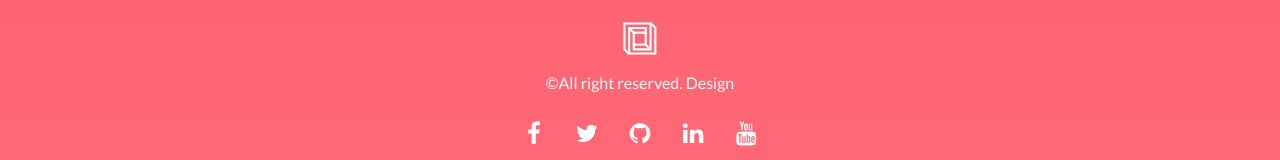
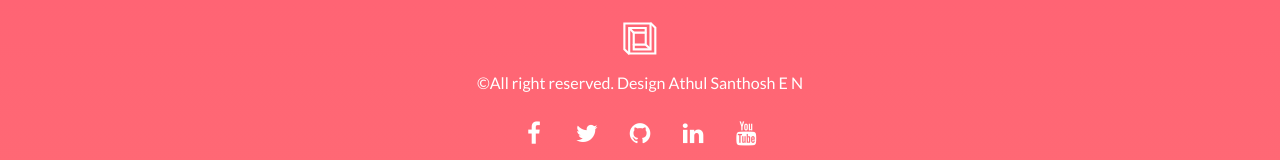
Before and after one commit to Athulsanthoshen/EN, a plain HTML site: page index.html in a window 1280 px wide. Shown: the part 4019-4179 px from the top of the page. Drawn offline with nearby package versions, Linux system fonts and the light colour scheme.

Commit message:
Rights reserved

```diff
--- a/index.html
+++ b/index.html
@@ -263,7 +263,7 @@
       <div class="col-xs-12">
         <p><img src="./assets/images/mashup-icon.svg" alt=""></p>
 
-        <p>©All right reserved. Design <a href="http://www.mashup-template.com/" title="Create website with free html template"></a><a href="https://unsplash.com/" title="Beautiful Free Images"></a></p>
+        <p>©All right reserved. Design <a href="http://www.mashup-template.com/" title="Create website with free html template"></a>Athul Santhosh <a href="https://unsplash.com/" title="Beautiful Free Images">E N</a></p>
         <p>
           <a class="fa-icon fa-icon-2x" href="https://www.facebook.com/athul.santhosh.90" title="">
             <i class="fa fa-facebook"></i>
```
